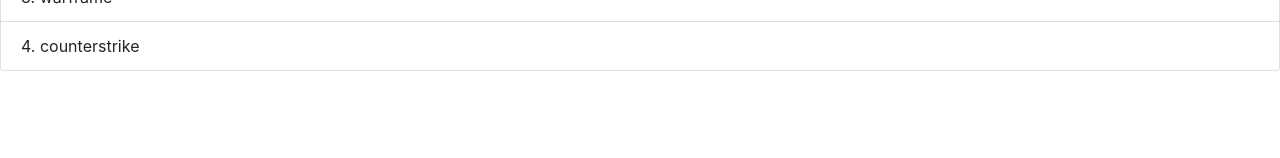
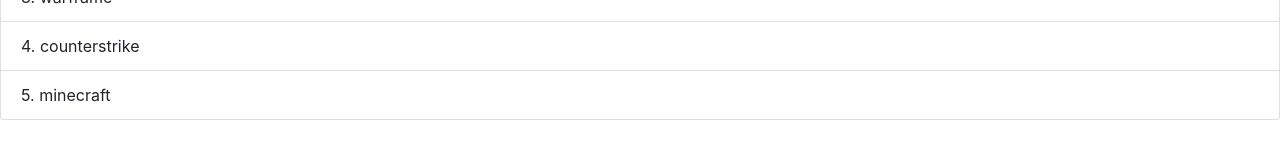
Before and after one commit to TripleShotz/vebr-Yannick-vanBaren-328376, a plain HTML site: page index.html in a window 1280 px wide. Shown: the part 238-396 px from the top of the page. Drawn offline with nearby package versions, Linux system fonts and the light colour scheme.

Commit message:
favo game 5

```diff
--- a/index.html
+++ b/index.html
@@ -20,6 +20,7 @@
     <li class="list-group-item">2. rocket league</li>
     <li class="list-group-item">3. warframe</li>
     <li class="list-group-item">4. counterstrike</li>
+    <li class="list-group-item">5. minecraft</li>
   </ul>
     <!-- Optional JavaScript -->
     <!-- jQuery first, then Popper.js, then Bootstrap JS -->
```
